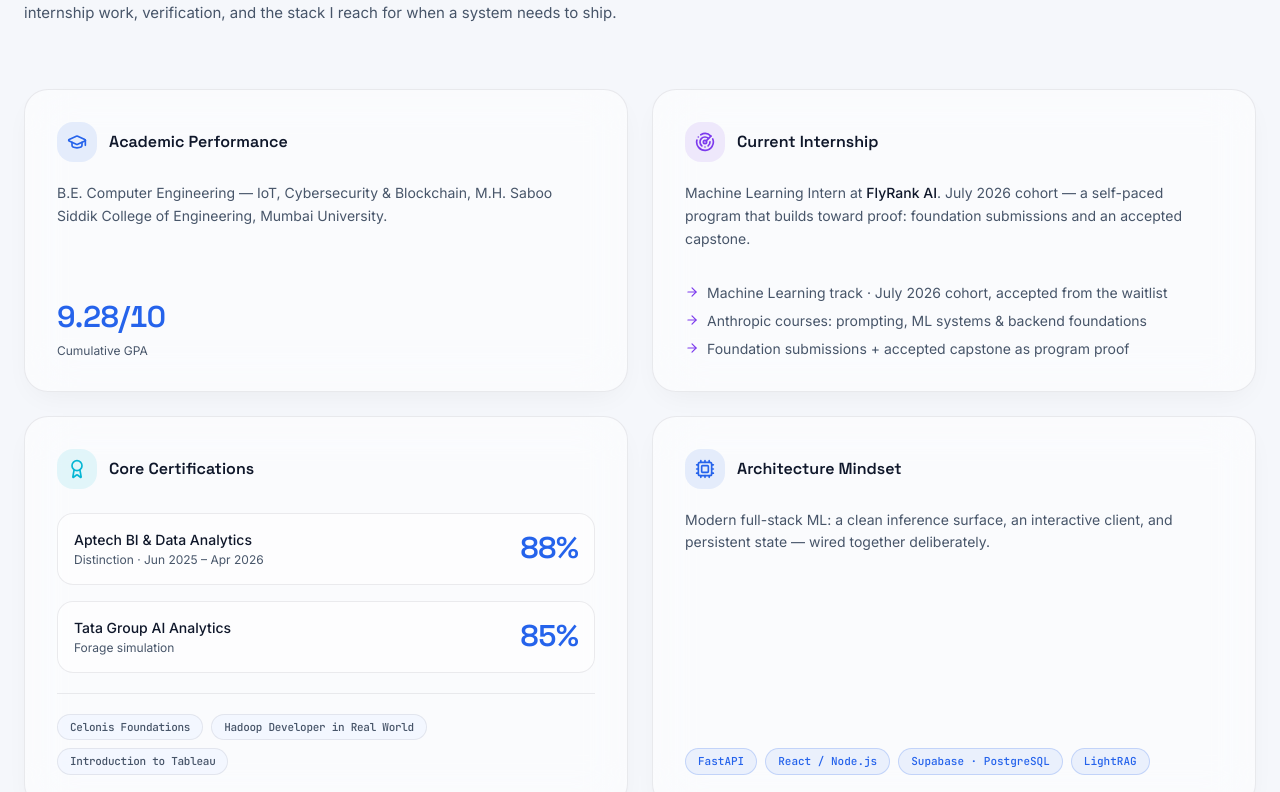
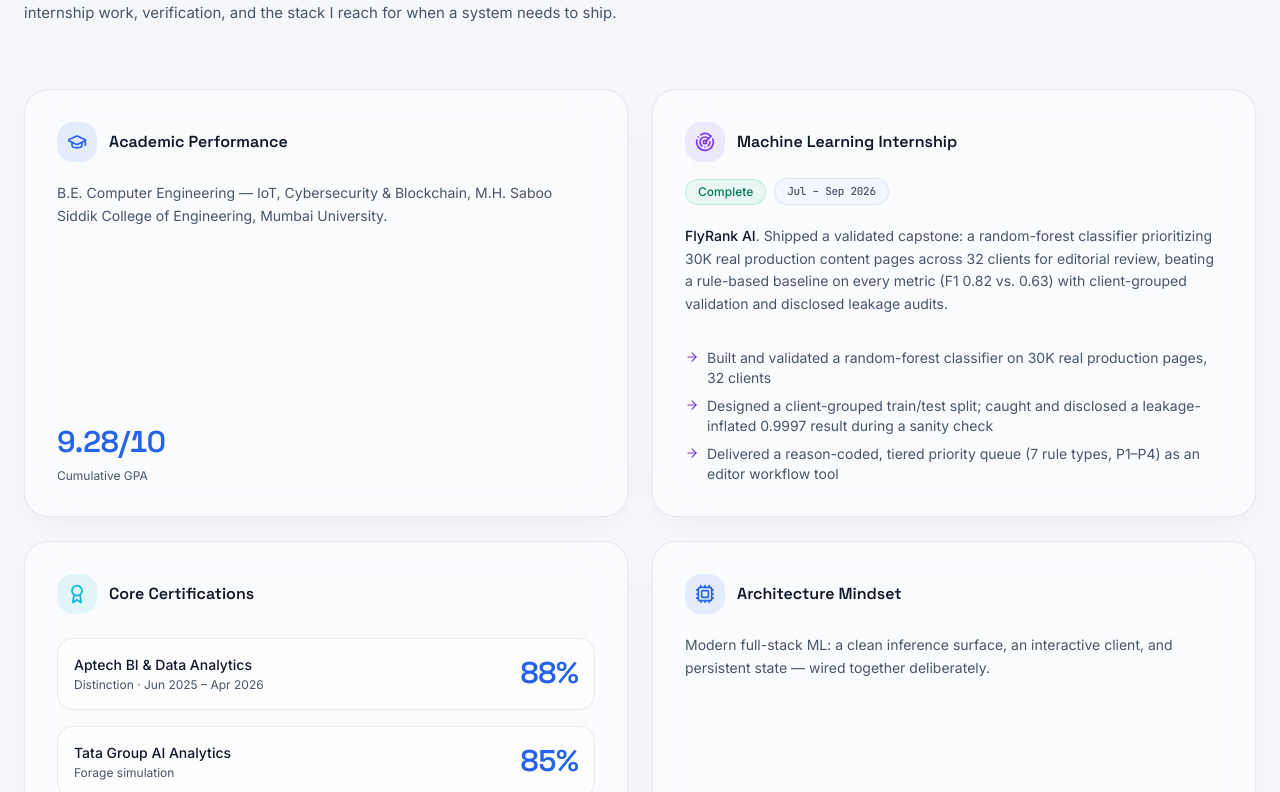
Before and after one commit to YoyuQre/Flyrank_Yoyi_Portfolio, a Next.js app: page / in a window 1280 px wide. Shown: the part 1028-1820 px from the top of the page. Built offline with nearby package versions, Linux system fonts and the light colour scheme; no server answers.

Commit message:
Mark FlyRank internship complete, add ML capstone case study, refresh resume

```diff
--- a/src/app/projects/[slug]/page.tsx
+++ b/src/app/projects/[slug]/page.tsx
@@ -1,6 +1,7 @@
 import type { Metadata } from "next";
 import Link from "next/link";
 import { notFound } from "next/navigation";
+import { redirect } from "next/navigation";
 import {
   ArrowLeft,
   ArrowRight,
@@ -103,6 +104,7 @@ export default async function ProjectPage({ params }: Props) {
   const { slug } = await params;
   const project = getProject(slug);
   if (!project) notFound();
+  if (project.caseStudyUrl) redirect(project.caseStudyUrl);
 
   const index = projects.findIndex((p) => p.slug === slug);
   const next = projects[(index + 1) % projects.length];
--- a/src/constants/skills.ts
+++ b/src/constants/skills.ts
@@ -47,7 +47,7 @@ export const skills: Skill[] = [
     id: "predictive-modeling",
     label: "Predictive Modeling",
     category: "Core AI/ML",
-    relatedProjects: ["climachain"],
+    relatedProjects: ["climachain", "content-decline-prediction"],
   },
   {
     id: "weka",
@@ -59,19 +59,27 @@ export const skills: Skill[] = [
     id: "scikit-learn",
     label: "Scikit-Learn",
     category: "Core AI/ML",
-    relatedProjects: ["climachain", "prediction-market-trader"],
+    relatedProjects: [
+      "climachain",
+      "prediction-market-trader",
+      "content-decline-prediction",
+    ],
   },
   {
     id: "data-mining",
     label: "Data Mining",
     category: "Core AI/ML",
-    relatedProjects: ["climachain"],
+    relatedProjects: ["climachain", "content-decline-prediction"],
   },
   {
     id: "python",
     label: "Python",
     category: "Languages",
-    relatedProjects: ["prediction-market-trader", "climachain"],
+    relatedProjects: [
+      "prediction-market-trader",
+      "climachain",
+      "content-decline-prediction",
+    ],
   },
   {
     id: "sql",
--- a/src/constants/timeline.ts
+++ b/src/constants/timeline.ts
@@ -8,14 +8,14 @@ export type TimelineEntry = {
 
 export const timelineEntries: TimelineEntry[] = [
   {
-    period: "Jul 2026 – Present",
+    period: "Jul – Sep 2026",
     role: "Machine Learning Intern",
     org: "FlyRank AI",
-    type: "Internship",
+    type: "Internship · Complete",
     points: [
-      "Machine Learning track — July 2026 cohort",
-      "Anthropic courses: prompting, ML systems & backend foundations",
-      "Building proof: foundation submissions + accepted capstone",
+      "Built and validated a random-forest classifier on 30K real production pages, 32 clients — F1 0.82 vs. 0.63 baseline",
+      "Ran client-grouped validation and leakage audits; disclosed and corrected an inflated accuracy result",
+      "Delivered a reason-coded, tiered priority queue for editorial review workflows",
     ],
   },
   {
--- /dev/null
+++ b/src/content/projects/content-decline-prediction.ts
@@ -0,0 +1,65 @@
+import type { Project } from "./types";
+
+export const contentDeclinePrediction: Project = {
+  slug: "content-decline-prediction",
+  title: "Content Decline Prediction — FlyRank ML Capstone",
+  role: "Machine Learning Intern",
+  timeframe: "Jul – Sep 2026",
+  tagline:
+    "A validated random-forest model that ranks which content pages are most likely declining in search, so editors can review the highest-value pages first — built on 30K real production pages across 32 pseudonymized clients.",
+  summary:
+    "A validated random-forest model that ranks which content pages are most likely declining in search, so editors can review the highest-value pages first — built on 30K real production pages across 32 pseudonymized clients.",
+  status: "Complete",
+  accent: "violet",
+  caseStudyUrl: "https://yoyuqre.github.io/flyrank_assgn_1/",
+  highlights: [
+    { label: "Pages analyzed", value: "30,000" },
+    { label: "Accuracy vs. baseline", value: "0.81 vs. 0.53" },
+    { label: "Precision@50", value: "1.00" },
+    { label: "Validation", value: "Client-grouped split" },
+  ],
+  stack: [
+    "Python",
+    "Scikit-Learn",
+    "Pandas",
+    "Random Forest",
+    "Leakage Auditing",
+  ],
+  skills: ["predictive-modeling", "scikit-learn", "data-mining", "python"],
+  nodes: [
+    {
+      id: "pages",
+      label: "30K Production Pages",
+      detail: "Content inventory across 32 pseudonymized clients",
+      stage: "input",
+    },
+    {
+      id: "features",
+      label: "Feature Engineering",
+      detail: "Pandas feature extraction across page signals",
+      stage: "agent",
+    },
+    {
+      id: "model",
+      label: "Random Forest Classifier",
+      detail: "Client-grouped validated · leakage-audited",
+      stage: "agent",
+    },
+    {
+      id: "queue",
+      label: "Editorial Priority Queue",
+      detail: "Reason-coded, tiered P1–P4",
+      stage: "output",
+    },
+  ],
+  edges: [
+    { from: "pages", to: "features" },
+    { from: "features", to: "model" },
+    { from: "model", to: "queue" },
+  ],
+  sections: [],
+  links: {
+    github: "https://github.com/YoyuQre/flyrank_assgn_1",
+    docs: "https://yoyuqre.github.io/flyrank_assgn_1/",
+  },
+};
--- a/src/content/projects/index.ts
+++ b/src/content/projects/index.ts
@@ -1,10 +1,15 @@
 import type { Project } from "./types";
 import { predictionMarketTrader } from "./prediction-market-trader";
 import { climachain } from "./climachain";
+import { contentDeclinePrediction } from "./content-decline-prediction";
 
 export * from "./types";
 
-export const projects: Project[] = [predictionMarketTrader, climachain];
+export const projects: Project[] = [
+  predictionMarketTrader,
+  climachain,
+  contentDeclinePrediction,
+];
 
 export function getProject(slug: string): Project | undefined {
   return projects.find((project) => project.slug === slug);
--- a/src/content/projects/types.ts
+++ b/src/content/projects/types.ts
@@ -34,6 +34,7 @@ export type Project = {
   summary: string;
   status: string;
   accent: "blue" | "violet" | "cyan";
+  caseStudyUrl?: string;
   highlights: { label: string; value: string }[];
   stack: string[];
   skills: string[];
--- a/src/content/research.ts
+++ b/src/content/research.ts
@@ -41,6 +41,18 @@ export const researchNotes: ResearchNote[] = [
       "Agent scope discipline beats clever prompting — narrow agents are debuggable.",
       "Few-shot classification with constrained outputs reached 94% intent accuracy.",
       "Deterministic priority tables for routing remove the expensive branch of the decision.",
+    ],
+  },
+  {
+    title: "Why a Random Split Lied to Me by 6 Points",
+    domain: "MLOps · Validation",
+    date: "Sep 2026",
+    summary:
+      "Field notes from the FlyRank ML capstone: why a naive 80/20 split reported 0.87 accuracy while a client-grouped split reported the honest 0.81 — and how to prove a leakage check actually works.",
+    points: [
+      "A naive 80/20 split measured 0.87 accuracy; a client-grouped split gave the honest number: 0.81",
+      "Grouped validation exists because production data has entities (clients, users, sessions) that leak information across a random split",
+      "Sanity-checking the leakage harness itself (re-adding a label-derived column and confirming accuracy jumps to near-1.0) is what actually proves the check works",
     ],
   },
 ];
--- a/src/sections/about.tsx
+++ b/src/sections/about.tsx
@@ -62,32 +62,40 @@ export function About() {
                   <Radar className="size-5" />
                 </span>
                 <h3 className="font-display text-base font-semibold">
-                  Current Internship
+                  Machine Learning Internship
                 </h3>
               </div>
+              <div className="mt-4 flex flex-wrap items-center gap-2">
+                <Badge tone="success">Complete</Badge>
+                <Badge tone="neutral">Jul – Sep 2026</Badge>
+              </div>
               <p className="mt-5 text-sm leading-relaxed text-muted">
-                Machine Learning Intern at{" "}
                 <span className="font-medium text-foreground">
                   FlyRank AI
                 </span>
-                . July 2026 cohort — a self-paced program that builds toward
-                proof: foundation submissions and an accepted capstone.
+                . Shipped a validated capstone: a random-forest classifier
+                prioritizing 30K real production content pages across 32
+                clients for editorial review, beating a rule-based baseline on
+                every metric (F1 0.82 vs. 0.63) with client-grouped validation
+                and disclosed leakage audits.
               </p>
             </div>
             <ul className="mt-8 flex flex-col gap-2 text-sm text-muted">
               <li className="flex items-start gap-2">
                 <ArrowRight className="mt-0.5 size-3.5 shrink-0 text-accent-2" />
-                Machine Learning track · July 2026 cohort, accepted from the
-                waitlist
+                Built and validated a random-forest classifier on 30K real
+                production pages, 32 clients
               </li>
               <li className="flex items-start gap-2">
                 <ArrowRight className="mt-0.5 size-3.5 shrink-0 text-accent-2" />
-                Anthropic courses: prompting, ML systems &amp; backend
-                foundations
+                Designed a client-grouped train/test split; caught and
+                disclosed a leakage-inflated 0.9997 result during a sanity
+                check
               </li>
               <li className="flex items-start gap-2">
                 <ArrowRight className="mt-0.5 size-3.5 shrink-0 text-accent-2" />
-                Foundation submissions + accepted capstone as program proof
+                Delivered a reason-coded, tiered priority queue (7 rule types,
+                P1–P4) as an editor workflow tool
               </li>
             </ul>
           </Card>
--- a/src/sections/projects.tsx
+++ b/src/sections/projects.tsx
@@ -101,7 +101,13 @@ function ProjectCard({ project, index }: { project: Project; index: number }) {
 
           <div className="mt-8 flex flex-wrap items-center gap-4 border-t border-line pt-5">
             <a
-              href={`/projects/${project.slug}`}
+              href={project.caseStudyUrl ?? `/projects/${project.slug}`}
+              target={
+                project.caseStudyUrl ? "_blank" : undefined
+              }
+              rel={
+                project.caseStudyUrl ? "noreferrer noopener" : undefined
+              }
               className="inline-flex items-center gap-2 text-sm font-medium text-foreground transition-colors duration-300 group-hover:text-accent"
             >
               <BookOpen className="size-4" />
@@ -158,7 +164,7 @@ export function Projects() {
       <SectionHeading
         eyebrow="Intelligence Engine"
         title="Case studies, not portfolios."
-        description="Two production systems built end-to-end. Each opens into a full engineering write-up — problem, research, architecture, pipeline, model, evaluation, deployment, and lessons learned."
+        description="Three production systems built end-to-end. Each opens into a full engineering write-up — problem, research, architecture, pipeline, model, evaluation, deployment, and lessons learned."
       />
 
       {activeSkill ? (
```
Also changed, not shown: clarity.png (added), 1 other file (tests, documents, lock files or other folders).
